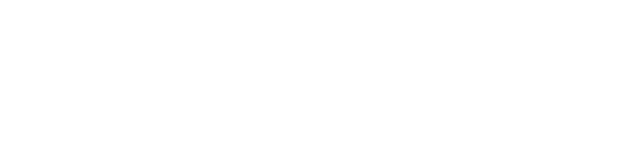
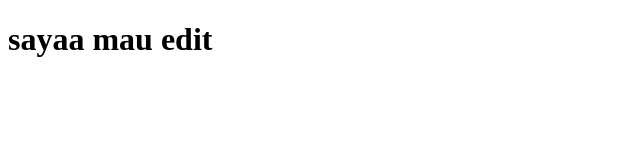
Before and after one commit to dachi01-afk/Coba, a plain HTML site: page index.html in a window 1280 px wide. Shown: the whole page, without its empty margins (0-640 px from the left). Drawn offline with Linux system fonts and the light colour scheme.

Commit message:
Update index.html

```diff
--- a/index.html
+++ b/index.html
@@ -6,7 +6,7 @@
     <title>Coba aja</title>
 </head>
 <body>
-    <h1></h1>
+    <h1>sayaa mau edit</h1>
 
 </body>
 </html>
```
